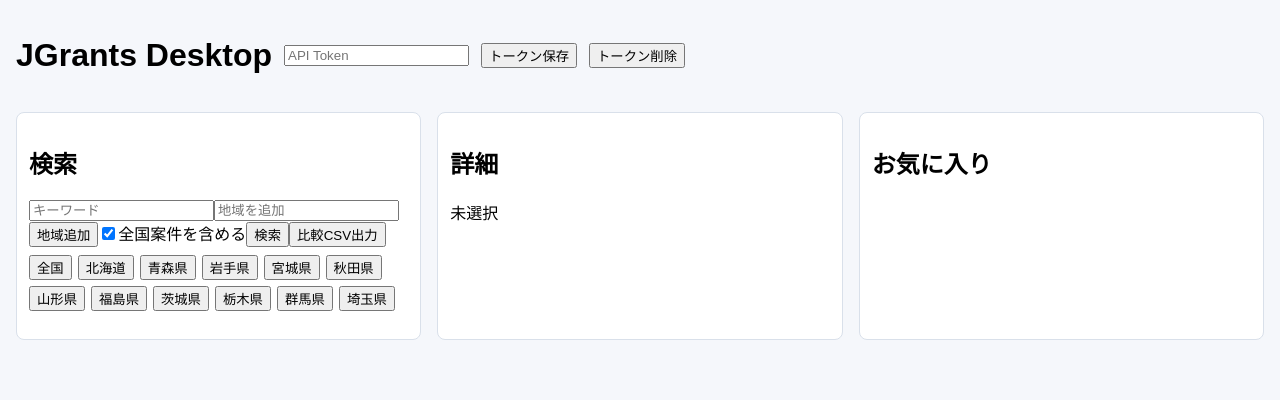
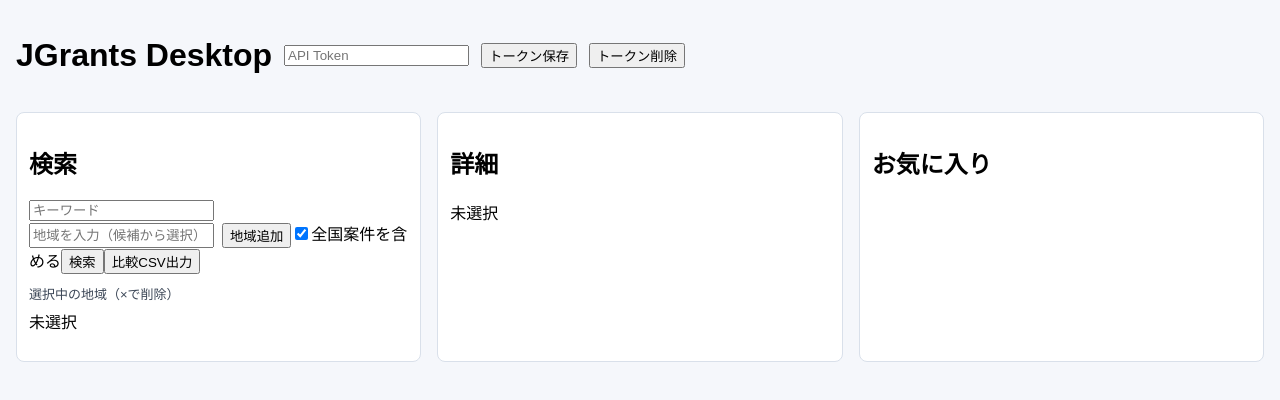
Before and after one commit to TGSE-nepuro/Jgrants, a React (Vite) app: page / in a window 1280 px wide. Shown: the top 400 px of the page. Built offline with nearby package versions, Linux system fonts and the light colour scheme.

Commit message:
fix: improve region suggest dropdown UX and chip clarity (#16)
Co-authored-by: edamoto <edamoto@bengo4.com>

```diff
--- a/src/renderer/App.tsx
+++ b/src/renderer/App.tsx
@@ -57,6 +57,7 @@
     () => suggestRegions(regionInput, regionOptions).filter((candidate) => !selectedRegions.includes(candidate)),
     [regionInput, selectedRegions, regionOptions]
   );
+  const showRegionSuggestions = regionInput.trim().length > 0 && regionCandidates.length > 0;
 
   function addRegion(valueRaw: string) {
     const value = valueRaw.trim();
@@ -71,6 +72,7 @@
     }
     setSelectedRegions((current) => [...current, value]);
     setRegionInput("");
+    setError(null);
   }
 
   function removeRegion(value: string) {
@@ -210,9 +212,10 @@
           <h2>検索</h2>
           <form onSubmit={onSearch}>
             <input value={keyword} placeholder="キーワード" onChange={(e) => setKeyword(e.target.value)} />
+            <div className="region-picker">
               <input
                 value={regionInput}
-              placeholder="地域を追加"
+                placeholder="地域を入力（候補から選択）"
                 onChange={(e) => setRegionInput(e.target.value)}
                 onKeyDown={(e) => {
                   if (e.key === "Enter") {
@@ -222,6 +225,18 @@
                 }}
               />
               <button type="button" onClick={() => addRegion(regionInput)}>地域追加</button>
+              {showRegionSuggestions && (
+                <ul className="region-suggestions" aria-label="地域候補">
+                  {regionCandidates.slice(0, 12).map((candidate) => (
+                    <li key={candidate}>
+                      <button type="button" onClick={() => addRegion(candidate)}>
+                        {candidate}
+                      </button>
+                    </li>
+                  ))}
+                </ul>
+              )}
+            </div>
             <label>
               <input
                 type="checkbox"
@@ -233,19 +248,19 @@
             <button type="submit">検索</button>
             <button type="button" onClick={() => void exportCsv()}>比較CSV出力</button>
           </form>
-          <div className="region-suggestions">
-            {regionCandidates.slice(0, 15).map((candidate) => (
-              <button key={candidate} type="button" onClick={() => addRegion(candidate)}>
-                {candidate}
-              </button>
-            ))}
-          </div>
-          <div>
-            {selectedRegions.map((region) => (
+          <div className="selected-regions">
+            <p>選択中の地域（×で削除）</p>
+            <div className="chips">
+              {selectedRegions.length === 0 ? (
+                <span>未選択</span>
+              ) : (
+                selectedRegions.map((region) => (
                   <button key={region} type="button" onClick={() => removeRegion(region)}>
                     {region} ×
                   </button>
-            ))}
+                ))
+              )}
+            </div>
           </div>
           {message && <p>{message}</p>}
           {error && <p className="error">{error}</p>}
--- a/src/renderer/styles.css
+++ b/src/renderer/styles.css
@@ -5,9 +5,52 @@
 main { display: grid; grid-template-columns: 1fr 1fr 1fr; gap: 16px; margin-top: 16px; }
 section { background: #fff; border: 1px solid #d9e0ea; border-radius: 8px; padding: 12px; }
 .error { color: #b71c1c; }
+.region-picker {
+  position: relative;
+  display: inline-flex;
+  gap: 8px;
+}
 .region-suggestions {
+  position: absolute;
+  top: calc(100% + 4px);
+  left: 0;
+  z-index: 20;
+  background: #fff;
+  border: 1px solid #d9e0ea;
+  border-radius: 8px;
+  padding: 6px;
+  margin: 0;
+  width: 260px;
+  max-height: 220px;
+  overflow: auto;
+  list-style: none;
+}
+.region-suggestions li {
+  margin: 0;
+  padding: 0;
+}
+.region-suggestions button {
+  display: block;
+  width: 100%;
+  text-align: left;
+  border: none;
+  background: transparent;
+  padding: 6px 8px;
+  cursor: pointer;
+}
+.region-suggestions button:hover {
+  background: #eef3fb;
+}
+.selected-regions {
+  margin-top: 10px;
+}
+.selected-regions p {
+  margin: 0 0 6px;
+  font-size: 13px;
+  color: #3c4757;
+}
+.chips {
   display: flex;
   flex-wrap: wrap;
   gap: 6px;
-  margin-top: 8px;
 }
```
Lines whose indentation alone changed are shown as unchanged.
